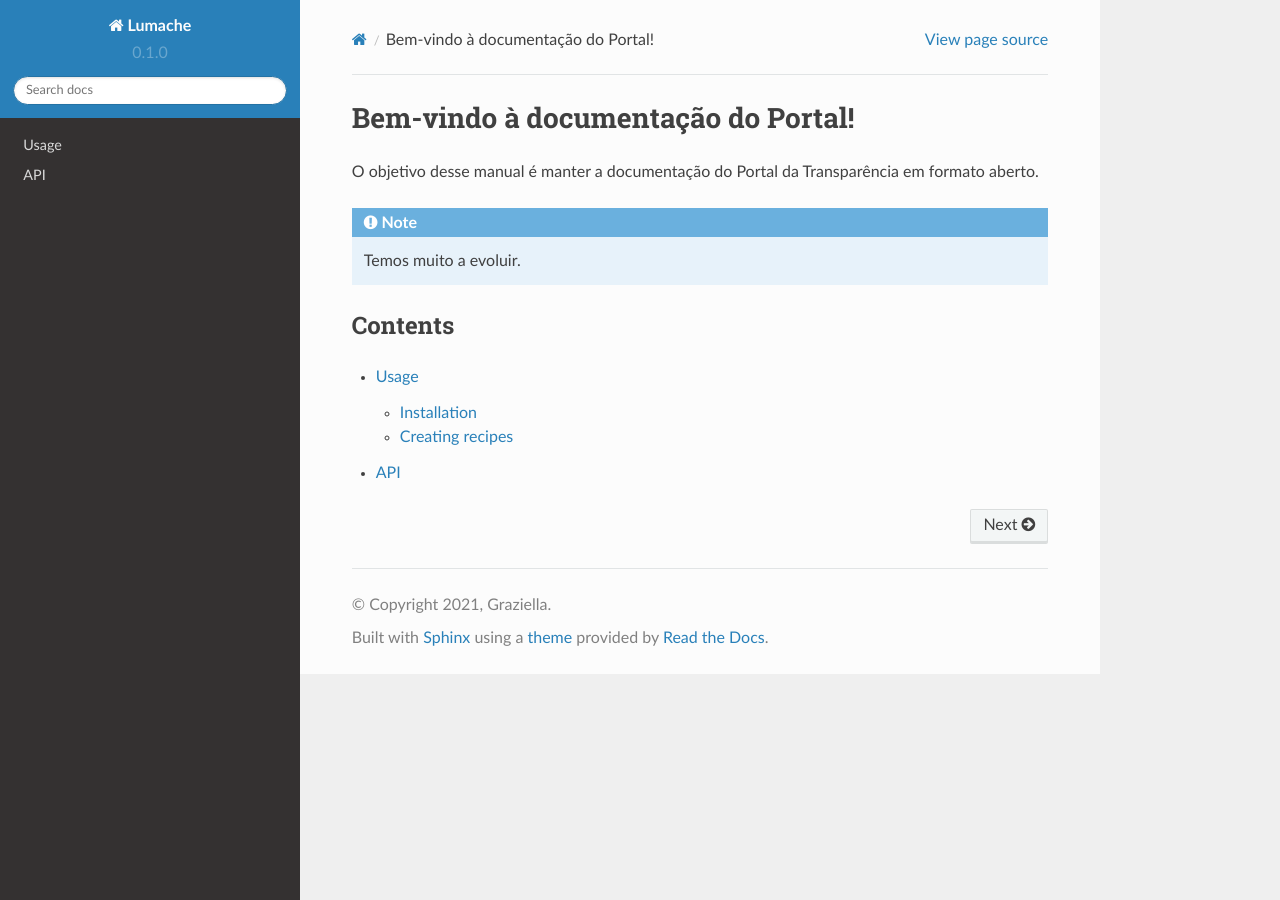
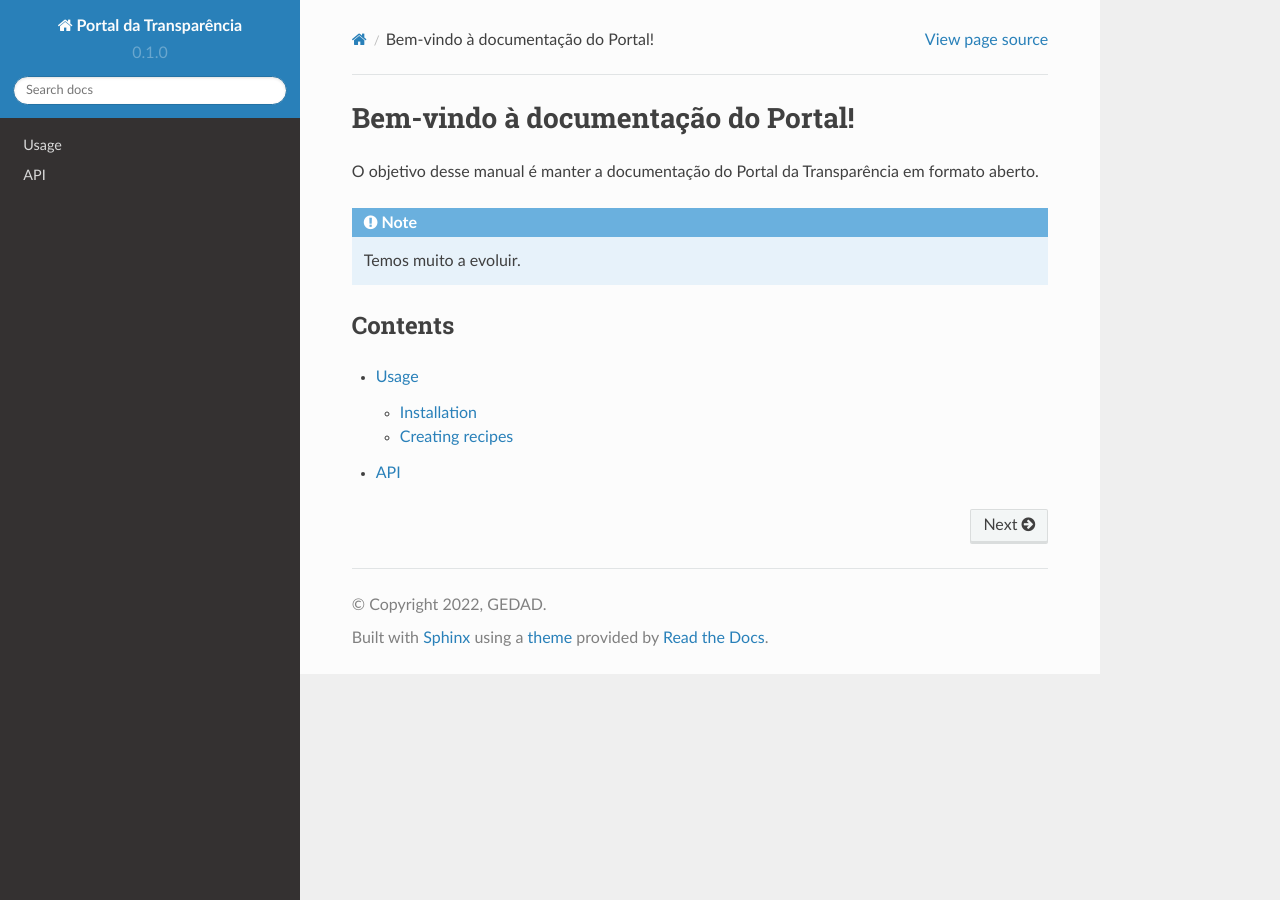
Before and after one commit to cge-sc/pt-docs, a Sphinx documentation site: the page built from docs/source/index.rst, in a window 1280 px wide. Built offline with Sphinx 7.4.7 and the Read the Docs theme 2.0.0, drawn with Linux system fonts in a browser that asks for light colours.

Commit message:
Update conf.py

```diff
--- a/docs/source/conf.py
+++ b/docs/source/conf.py
@@ -2,9 +2,9 @@
 
 # -- Project information
 
-project = 'Lumache'
-copyright = '2021, Graziella'
-author = 'Graziella'
+project = 'Portal da Transparência'
+copyright = '2022, GEDAD'
+author = 'GEDAD'
 
 release = '0.1'
 version = '0.1.0'
```
